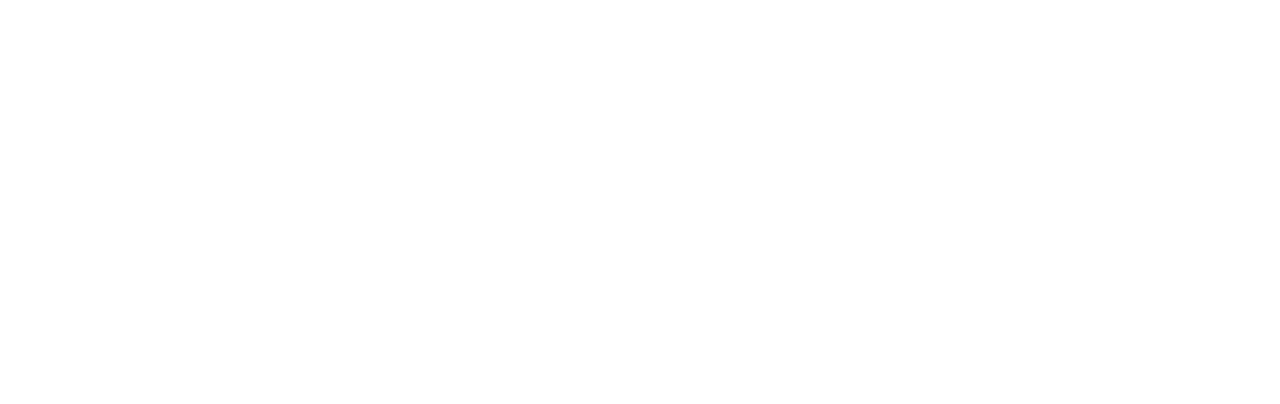
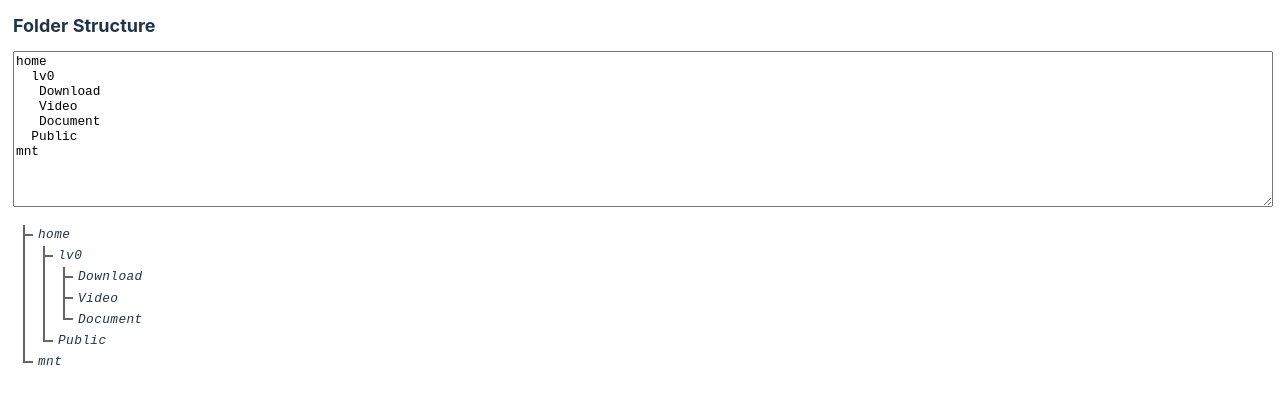
Before and after one commit to lv-zero-eu/playground, a Svelte app: page / in a window 1280 px wide. Shown: the top 404 px of the page. Built offline with nearby package versions, Linux system fonts and the light colour scheme.

Commit message:
Feat : TreeViewer

```diff
--- a/src/App.svelte
+++ b/src/App.svelte
@@ -1,7 +1,10 @@
 <script lang="ts">
+  import Tree from "./lib/Tree.svelte";
 </script>
 
-<main />
+<main>
+  <Tree />
+</main>
 
 <style>
 </style>
--- /dev/null
+++ b/src/lib/Tree.svelte
@@ -0,0 +1,48 @@
+<script lang="ts">
+  import { onMount, afterUpdate } from "svelte";
+  import TreeView from "./TreeView.svelte";
+  import { Node, parseToTree } from "./tree";
+
+  let treeText = `home
+  lv0
+   Download
+   Video
+   Document
+  Public
+mnt`;
+
+  let tree: Node = undefined;
+
+  onMount(() => {
+    tree = parseToTree(treeText);
+  });
+
+  afterUpdate(() => {
+    tree = parseToTree(treeText);
+  });
+</script>
+
+<div>
+  <h1>Folder Structure</h1>
+  <textarea bind:value={treeText} placeholder="Enter indented text" />
+  {#if tree && tree.children.length > 0}
+    <TreeView bind:tree />
+  {/if}
+</div>
+
+<style>
+  div {
+    padding: 0 5px;
+  }
+
+  h1 {
+    font-size: 18px;
+  }
+
+  textarea {
+    width: 100%;
+    height: 150px;
+    margin-bottom: 10px;
+    font-size: 0.8rem;
+  }
+</style>
--- /dev/null
+++ b/src/lib/TreeView.svelte
@@ -0,0 +1,64 @@
+<script lang="ts">
+  import type { Node } from "./tree";
+
+  export let tree: Node;
+</script>
+
+<ul class="tree" style={`--node-children:${tree.children.length}`}>
+  {#each tree.children as node}
+    <li>
+      <span>{node.name}</span>
+      {#if node.children}
+        <svelte:self tree={node} />
+      {/if}
+    </li>
+  {/each}
+</ul>
+
+<style>
+  .tree {
+    font-family: "Roboto Mono", monospace;
+    font-size: 0.8rem;
+    font-weight: 400;
+    line-height: 1.5;
+    margin: 0;
+    padding: 2px 0 0 10px;
+  }
+  ul {
+    list-style: none;
+  }
+  span {
+    font-style: italic;
+    letter-spacing: 0.4px;
+    padding-left: 5px;
+  }
+  li {
+    -webkit-box-sizing: border-box;
+    -moz-box-sizing: border-box;
+    box-sizing: border-box;
+    position: relative;
+    padding-left: 10px;
+  }
+  li::before {
+    position: absolute;
+    top: calc(0.8rem / 1.5);
+    left: 0;
+    width: 10px;
+    height: 2px;
+    margin: auto;
+    content: "";
+    background-color: #666;
+  }
+  li::after {
+    position: absolute;
+    top: 0;
+    bottom: 0;
+    left: 0;
+    width: 2px;
+    content: "";
+    background-color: #666;
+  }
+  li:last-child::after {
+    height: calc(0.8rem / 1.5);
+  }
+</style>
--- /dev/null
+++ b/src/lib/tree.ts
@@ -0,0 +1,50 @@
+export class Node {
+  name: string;
+  children: Node[] = []
+  parent: Node | undefined = undefined;
+  indent: number;
+
+  constructor(name: string, indent?: number) {
+    this.name = name;
+    this.indent = indent ? indent : 0
+  }
+
+  push(n: Node) {
+    this.children.push(n);
+    n.parent = this;
+    return n
+  }
+}
+
+export const parseToTree = (s: string) => {
+
+  let root = new Node(".", -1);
+  let currentNode = root
+
+  if (!s) return root
+
+  s.split("\n").filter(s => s).forEach(line => {
+    const indentation = line.search(/\S/); // Find the index of the first non-whitespace character
+    const nodeName = line.trim();
+    const newNode = new Node(nodeName, indentation)
+
+
+    if (indentation > currentNode.indent) {
+      currentNode = currentNode.push(newNode);
+    }
+    else if (indentation === currentNode.indent) {
+      currentNode = currentNode.parent.push(newNode)
+    }
+    else {
+      while (indentation <= currentNode.indent)
+        currentNode = currentNode.parent; // Move up the tree
+      const newNode = new Node(nodeName, indentation)
+      currentNode = currentNode.push(newNode);
+    }
+
+    return root;
+
+  })
+
+  return root;
+}
```
